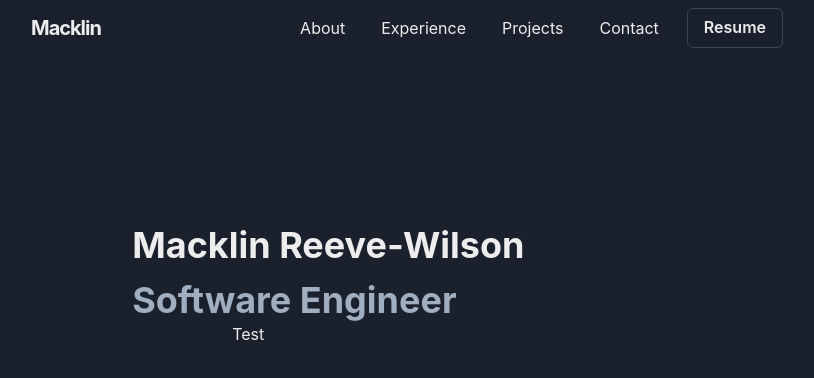
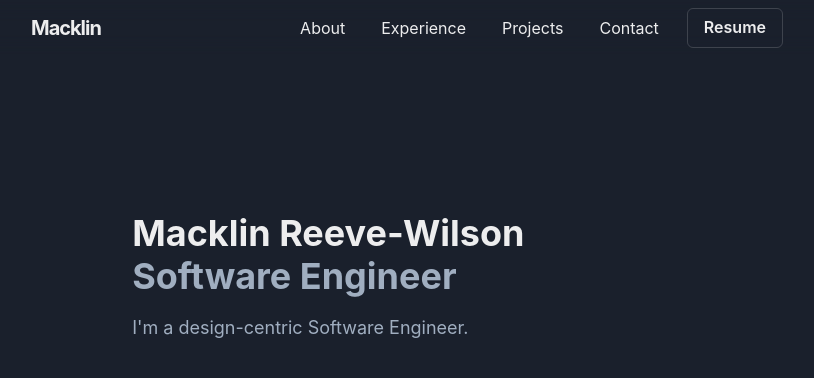
Before and after one commit to macklinhrw/portfolio, a Next.js app: page / in a window 1280 px wide. Shown: the top 378 px of the page, without its empty margins (233-1047 px from the left). Built offline with nearby package versions, Linux system fonts and the light colour scheme.

Commit message:
style change animation on hero

```diff
--- a/src/components/Hero.tsx
+++ b/src/components/Hero.tsx
@@ -14,21 +14,23 @@ const StyledDiv: any = chakra(motion.div, {
 const Hero = () => {
   return (
     <div>
-      <Box borderRadius="lg" p={3} delay={0.1}>
-        <Heading as="h2" variant="" my={3}>
+      <StyledDiv
+        borderRadius="lg"
+        p={3}
+        initial={{ y: 20, opacity: 0 }}
+        animate={{ y: 0, opacity: 1 }}
+        transition={{ duration: 0.8, delay: 0.1 }}
+      >
+        <Heading as="h2" variant="">
           Macklin Reeve-Wilson
         </Heading>
         <Heading as="h2" color="gray.400">
           Software Engineer
         </Heading>
-        <motion.div animate={{}}></motion.div>
-        <StyledDiv
-          animate={{ x: 100 }}
-          transition={{ type: "spring", stiffness: 100 }}
-        >
-          Test
-        </StyledDiv>
-      </Box>
+        <Text wordBreak="break-word" mt={4} color="gray.400" fontSize="lg">
+          I'm a design-centric Software Engineer.
+        </Text>
+      </StyledDiv>
     </div>
   );
 };
```
